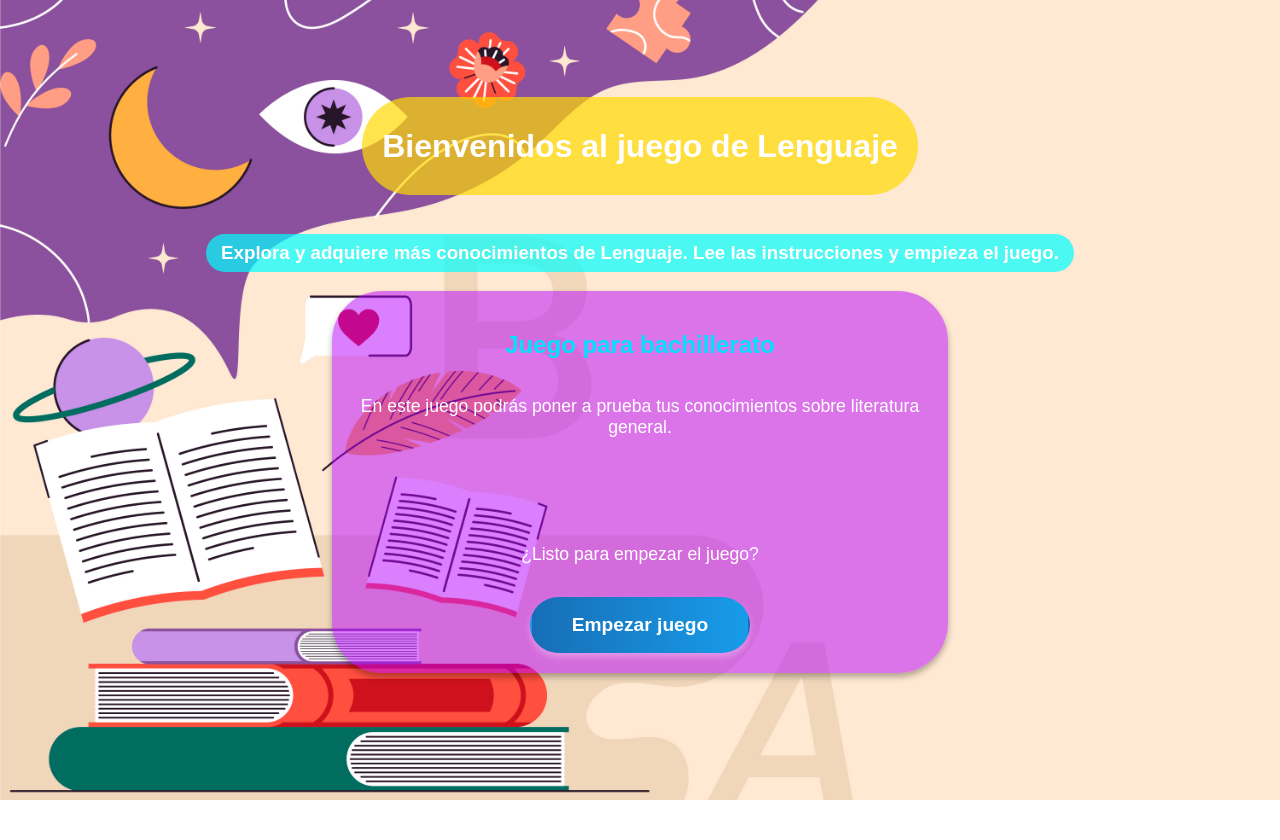
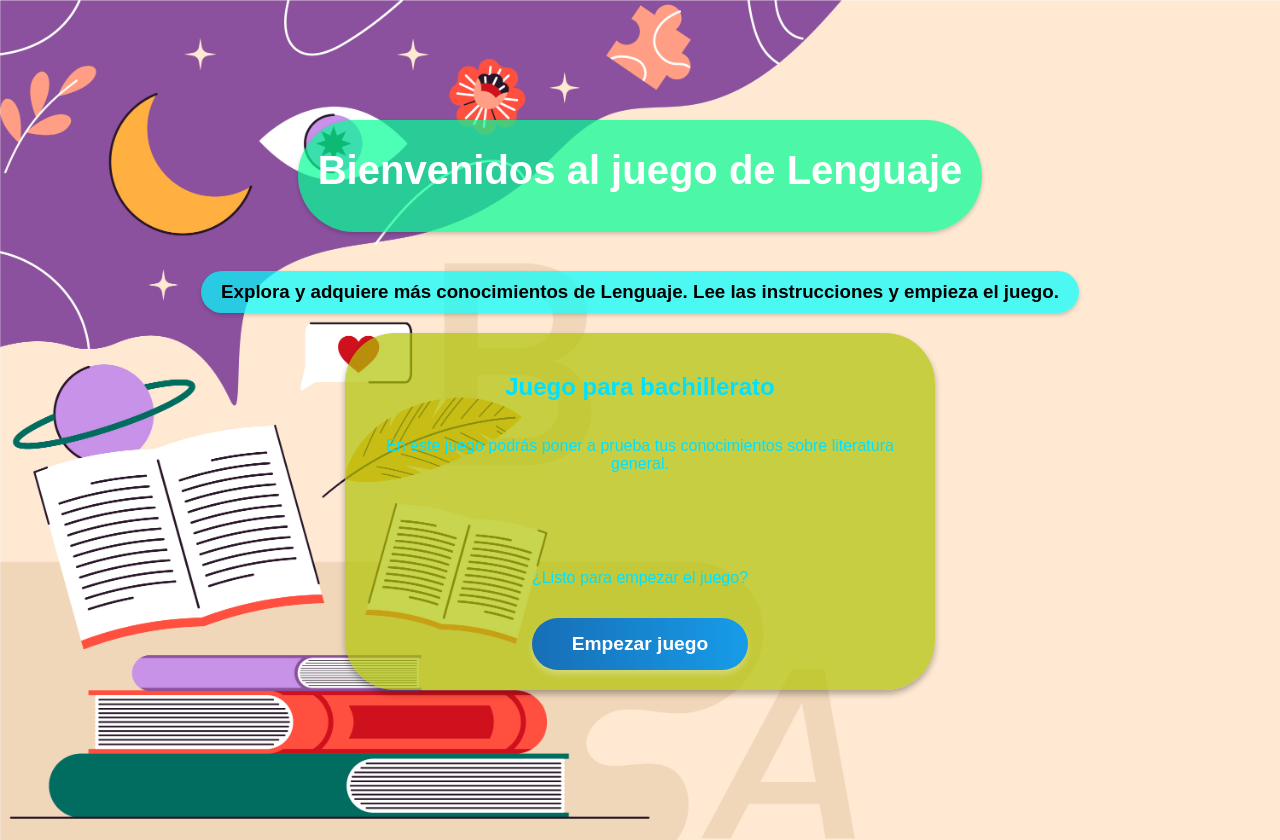
Before and after one commit to simulacroseducativos/LenguajeBr, a plain HTML site: page index.html in a window 1280 px wide. Before the commit the page ends 800 px from the top, so only its background shows below. Drawn offline with Linux system fonts and the light colour scheme.

Commit message:
cambios css inicio

```diff
--- a/inicio.css
+++ b/inicio.css
@@ -1,24 +1,18 @@
-html, body {
-    height: 100%;
-    width: 100%;
-    margin: 0;
-    padding: 0;
-    display: flex;
-    justify-content: center;
-    align-items: center;
-    overflow: hidden; /* Evita scroll en iframes pequeños */
-}
-
 body {
     font-family: 'Arial', sans-serif;
+    min-height: 100vh;
+    margin: 0;
     background: url('images/fondo.jpg') no-repeat center center fixed;
     background-size: cover;
     color: white;
     position: relative;
     display: flex;
+    justify-content: center;
+    align-items: center;
     flex-direction: column;
-    align-items: center;
-    justify-content: center;
+    padding: 20px;
+    text-align: center;
+    overflow: hidden; /* Evita scrolls innecesarios */
 }
 
 .background-overlay {
@@ -27,58 +21,56 @@ body {
     left: 0;
     width: 100%;
     height: 100%;
+    background: rgba(140, 179, 148, 0.6);
     z-index: 1;
-    background: rgba(140, 179, 148, 0.6);
 }
 
 .container {
-    text-align: center;
     position: relative;
     z-index: 2;
+    animation: fadeIn 1s ease-in-out;
     display: flex;
     flex-direction: column;
     justify-content: center;
     align-items: center;
-    max-width: 90%;
-    max-height: 90%;
+    width: 100%;
+    min-height: 100vh; /* Mantiene el contenido centrado */
 }
 
 h1 {
-    font-size: 2em;
+    color: #ffffff;
+    font-size: clamp(1.8em, 5vw, 2.5em); /* Adaptable al tamaño de pantalla */
     margin-bottom: 20px;
     animation: bounce 1.5s infinite;
 }
 
 .title-box {
-    background: rgba(255, 217, 2, 0.7);
+    background: rgba(0, 255, 149, 0.7);
     border-radius: 100px;
     padding: 10px 20px;
     margin-bottom: 20px;
-    text-align: center;
+    box-shadow: 0 2px 4px rgba(0, 0, 0, 0.2);
 }
 
 h3 {
+    color: rgb(0, 0, 0);
     background: rgba(0, 255, 255, 0.7);
-    border-radius: 50px;
-    padding: 8px 15px;
-    text-align: center;
-}
-
-p {
-    font-size: 1.1em;
-    color: #ffffff;
+    border-radius: 100px;
+    padding: 10px 20px;
+    margin-bottom: 20px;
+    box-shadow: 0 2px 4px rgba(0, 0, 0, 0.2);
 }
 
 .info-container {
     display: flex;
     justify-content: center;
-    margin-bottom: 30px;
     flex-wrap: wrap;
     gap: 20px;
+    margin-bottom: 30px;
 }
 
 .info-box {
-    background: rgba(183, 0, 255, 0.5);
+    background: rgba(177, 196, 3, 0.7);
     color: rgb(0, 225, 255);
     padding: 20px;
     width: 90%;
@@ -94,11 +86,11 @@ p {
 }
 
 .info-box:hover {
-    transform: translateY(-5px);
-    box-shadow: 0px 4px 6px rgba(0, 0, 0, 0.3);
+    transform: translateY(-10px);
+    box-shadow: 0 8px 20px rgba(58, 57, 57, 0.5);
 }
 
-.button {
+#boton-sonido {
     display: inline-block;
     padding: 15px 40px;
     margin-top: 15px;
@@ -113,26 +105,40 @@ p {
     box-shadow: 0px 4px 6px rgba(255, 255, 255, 0.3);
 }
 
-.button:hover {
+#boton-sonido:hover {
     background: linear-gradient(90deg, #179ce9, #176eb6);
     transform: scale(1.1);
     box-shadow: 0px 6px 12px rgba(255, 255, 255, 0.5);
 }
 
-#boton-sonido {
-    color: white;
-    position: relative;
-    z-index: 10;
-    border: 2px solid rgba(0, 68, 255, 0);
+@keyframes fadeIn {
+    from {
+        opacity: 0;
+        transform: translateY(-20px);
+    }
+    to {
+        opacity: 1;
+        transform: translateY(0);
+    }
 }
 
+@keyframes bounce {
+    0%, 100% {
+        transform: translateY(0);
+    }
+    50% {
+        transform: translateY(-10px);
+    }
+}
+
+/* RESPONSIVE */
 @media (max-width: 600px) {
     .info-box {
         width: 100%;
     }
 
-    .button {
-        font-size: 0.9em;
-        padding: 10px 25px;
+    #boton-sonido {
+        font-size: 1em;
+        padding: 10px 30px;
     }
 }
```
